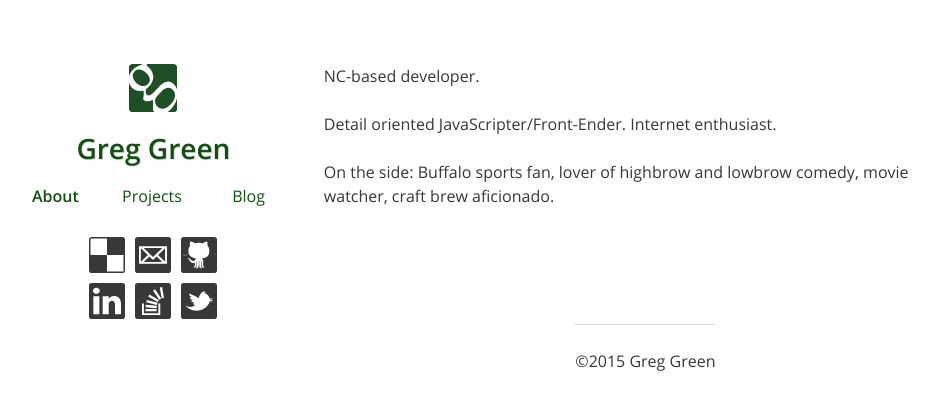
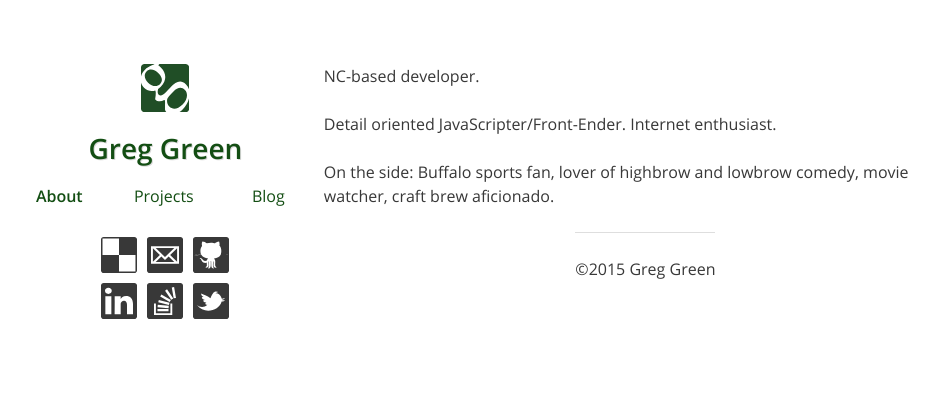
Before and after one commit to greg5green/greg5green.github.io, a Jekyll site: the page built from index.md, in a window 1280 px wide. Shown: the top 410 px of the page, without its empty margins (153-1092 px from the left). Built offline with Jekyll 4.4.1, drawn with Linux system fonts in a browser that asks for light colours.

Commit message:
Move back to float based layout since something is weird with code highlighting via rouge and flex-basis

```diff
--- a/_sass/layouts/_main.scss
+++ b/_sass/layouts/_main.scss
@@ -3,39 +3,12 @@ body {
 }
 
 .site-container {
-    -webkit-box-align: start;
-    -webkit-align-items: flex-start;
-        -ms-flex-align: start;
-            align-items: flex-start;
-    display: -webkit-box;
-    display: -webkit-flex;
-    display: -ms-flexbox;
-    display: flex;
-    -webkit-flex-flow: row wrap;
-        -ms-flex-flow: row wrap;
-            flex-flow: row wrap;
     margin: 0 auto;
     max-width: 96rem;
-
-    @media #{$desktop-up} {
-        -webkit-box-pack: end;
-        -webkit-justify-content: flex-end;
-            -ms-flex-pack: end;
-                justify-content: flex-end;
-    }
 
     @media (min-width: 60rem) {
         padding: 4rem;
     }
-}
-
-.sidebar,
-.content,
-.footer {
-    -webkit-box-flex: 1;
-    -webkit-flex: 1 100%;
-        -ms-flex: 1 100%;
-            flex: 1 100%;
 }
 
 .sidebar {
@@ -46,11 +19,8 @@ body {
     }
 
     @media #{$desktop-up} {
-        -webkit-box-flex: 1;
-        -webkit-flex: 1 33%;
-            -ms-flex: 1 33%;
-                flex: 1 33%;
-        padding-right: 2.4rem;
+        float: left;
+        width: 33%;
 
         .sm-icons {
             display: inherit;
@@ -60,22 +30,15 @@ body {
 
 .content {
     @media #{$desktop-up} {
-        -webkit-box-flex: 1;
-        -webkit-flex: 1 67%;
-            -ms-flex: 1 67%;
-                flex: 1 67%;
+        float: left;
+        width: 67%;
     }
 }
 
 .footer {
     @media #{$desktop-up} {
-        -webkit-flex-basis: 67%;
-            -ms-flex-preferred-size: 67%;
-                flex-basis: 67%;
-        -webkit-box-flex: initial;
-        -webkit-flex-grow: initial;
-            -ms-flex-positive: initial;
-                flex-grow: initial;
+        float: right;
+        width: 67%;
 
         .sm-icons {
             display: none;
```
